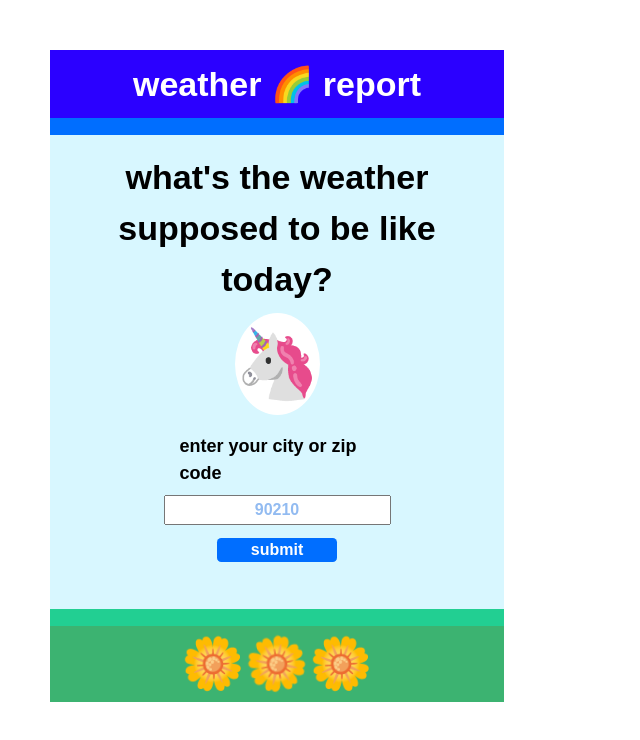
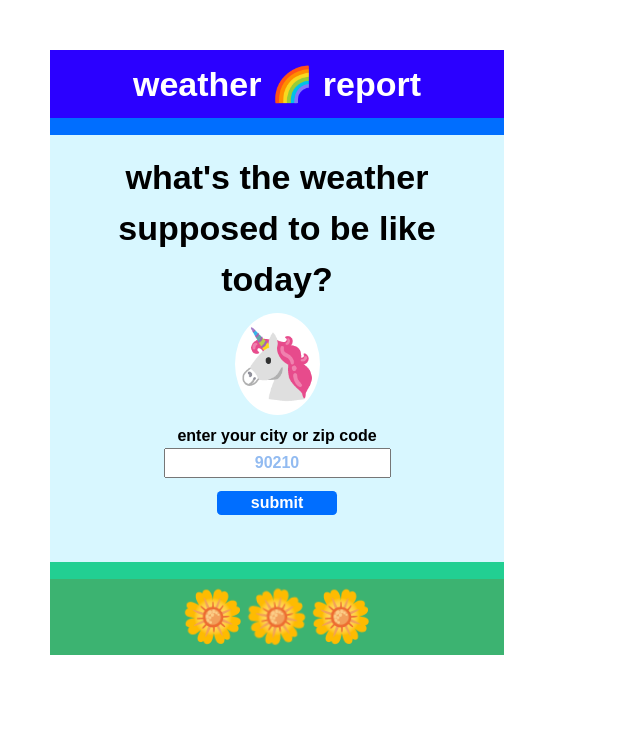
Before and after one commit to yummygoods/weather, a plain HTML site: page index.html in a window 1280 px wide. Shown: the whole page, without its empty margins (0-640 px from the left). Drawn offline with Linux system fonts and the light colour scheme; a web font is replaced by a local one.

Commit message:
small css changes

```diff
--- a/styles.css
+++ b/styles.css
@@ -94,6 +94,8 @@ header {
 /* #unicorn:hover {
 	animation: bobble 2s infinite;
 } */
+
+
 /*+++++++++++++ FORM +++++++++++++++++*/
 form{
 	display: flex;
@@ -103,7 +105,7 @@ form{
 	font-weight: bold;
 	justify-items: center;
 }
-label{
+label p {
 	max-width: 195px;
 font-size: 18px;
 margin:.5rem;
@@ -233,39 +235,6 @@ a:hover{
 }
 
 
-/* box shadow floating animation
-@keyframes float {
-	0% {
-		box-shadow: 0 5px 15px 0px rgba(0,0,0,0.6);
-		transform: translatey(0px);
-	}
-	50% {
-		box-shadow: 0 25px 15px 0px rgba(0,0,0,0.2);
-		transform: translatey(-20px);
-	}
-	100% {
-		box-shadow: 0 5px 15px 0px rgba(0,0,0,0.6);
-		transform: translatey(0px);
-	}
-} */
-
-/* @keyframes newBobble {
-	0% {
-		transform: translate3d(50px, 40px, 0px);
-		animation-timing-function: ease-in;
-	}
-
-	50% {
-		transform: translate3d(50px, 50px, 0px);
-		animation-timing-function: ease-out;
-	}
-
-	100% {
-		transform: translate3d(50px, 40px, 0px);
-	}
-} */
-
-
 
 .animationContainer{
 	display: flex;
```
